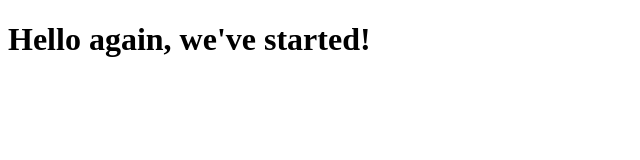
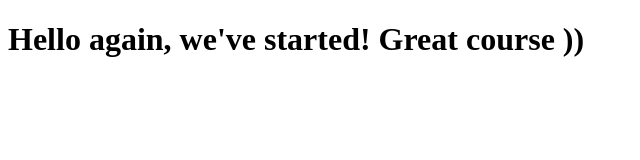
Before and after one commit to Dovbush/coursera-test, a plain HTML site: page site/index.html in a window 1280 px wide. Shown: the whole page, without its empty margins (0-640 px from the left). Drawn offline with Linux system fonts and the light colour scheme.

Commit message:
Small addition to the page content

```diff
--- a/site/index.html
+++ b/site/index.html
@@ -4,6 +4,6 @@
 	<title>Hello again, we've started!</title>
 </head>
 <body>
-	<h1>Hello again, we've started!</h1>
+	<h1>Hello again, we've started! Great course ))</h1>
 </body>
 </html>
```
